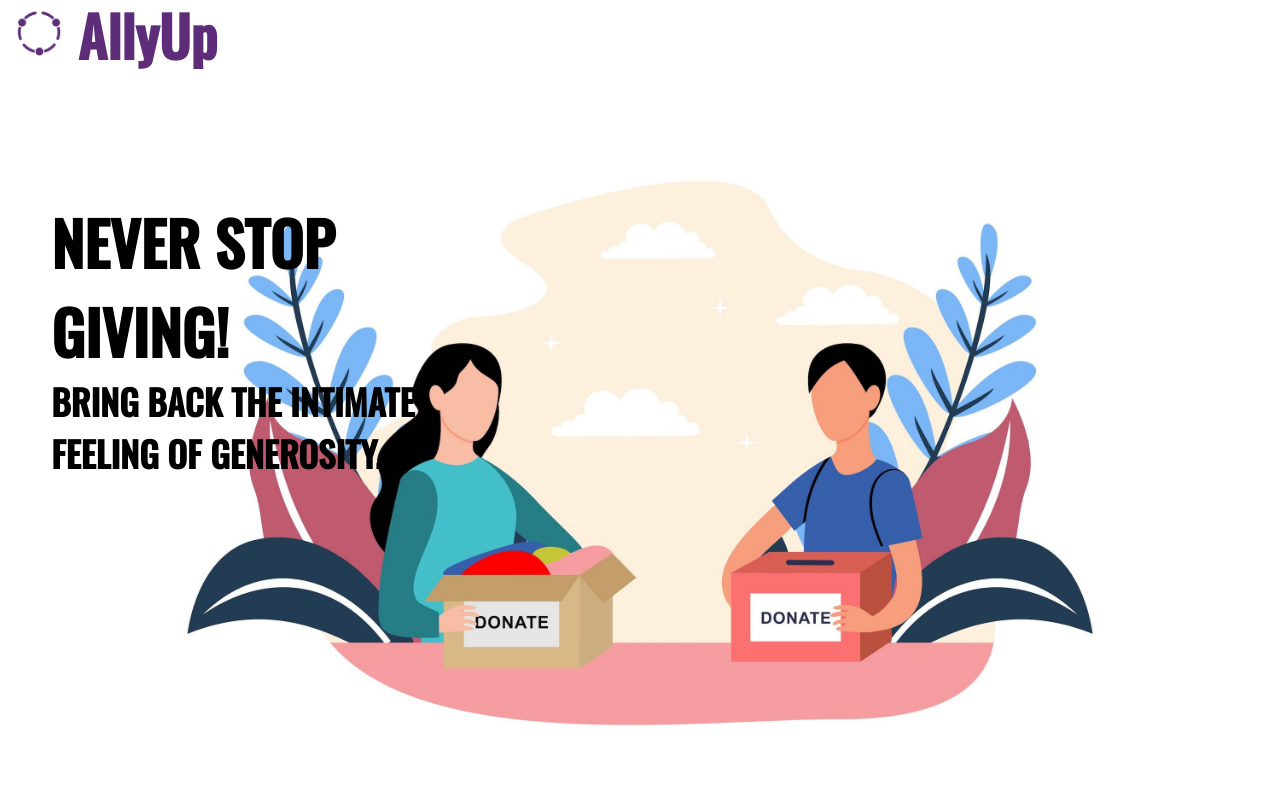
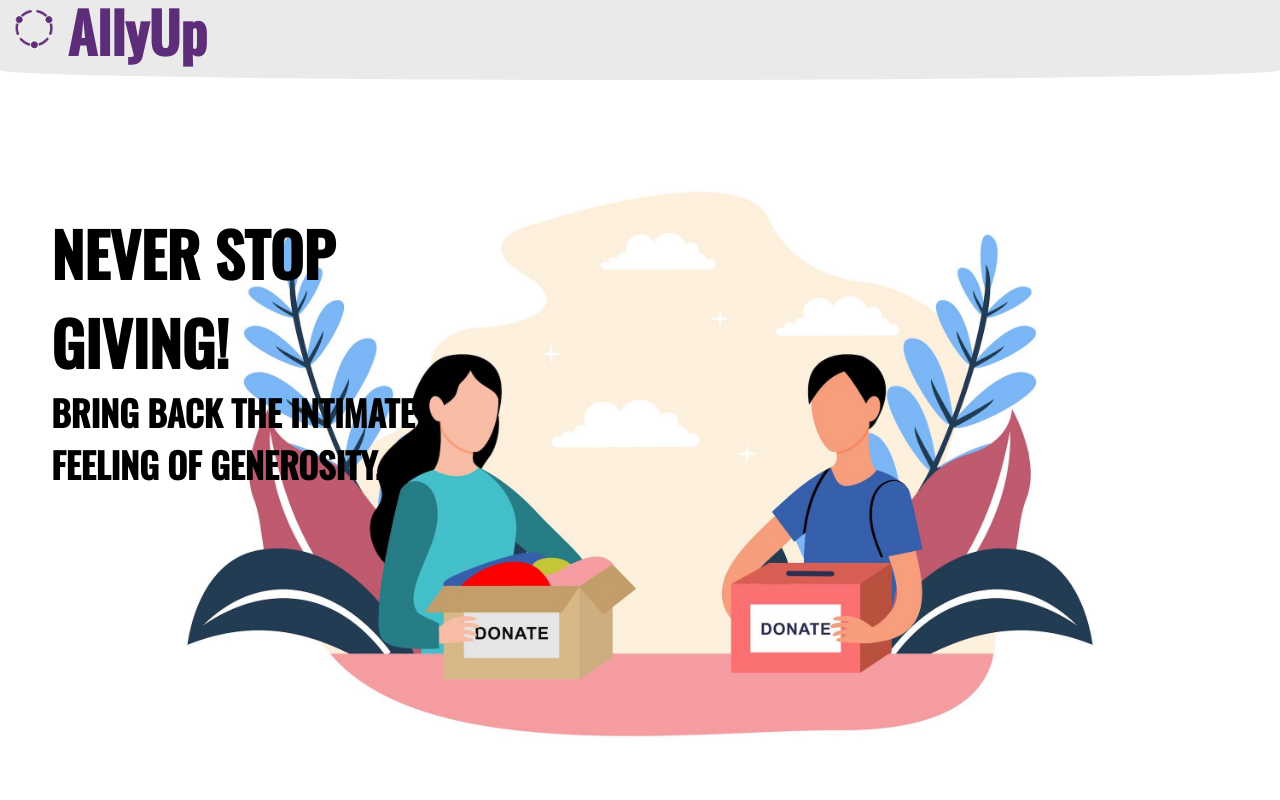
Before and after one commit to apcscap/allyup, a React (Create React App) app in the folder frontend-allyup/: page / in a window 1280 px wide. Shown: the top 800 px of the page. Built offline with nearby package versions, Linux system fonts and the light colour scheme.

Commit message:
nav bar round

```diff
--- a/frontend-allyup/src/Components/Landing/LandingPage.css
+++ b/frontend-allyup/src/Components/Landing/LandingPage.css
@@ -11,6 +11,23 @@
     /* position: fixed; */
     top: 0;
     z-index: 100;
+}
+
+.curve{
+    background-color:#eaeaea;
+    width:100%;
+    height:20px;
+    border-bottom-left-radius: 50% 50%;
+    border-bottom-right-radius: 50% 50%;
+    background: #eaeaea;
+    /* box-shadow: 0px 4px 4px 0px rgba(0,0,0,0.36); */
+}
+
+.box {
+    width: 100%;
+    height: 60px;
+    background: #eaeaea;
+    z-index: 10;
 }
 
 .banner-container {
--- a/frontend-allyup/src/Components/Landing/LandingPage.js
+++ b/frontend-allyup/src/Components/Landing/LandingPage.js
@@ -9,10 +9,11 @@ const Landing = ({isShelter, setIsShelter}) => {
 
     return (
         <div className="landing-container">
-            <div className="title">
+            <div className="title box">
                 <img id="logo" src={logo} alt="AllyUp logo"></img>
                 <h1 id="title-text">AllyUp</h1>
             </div>
+            <div class="curve"></div>
             <div class="banner-container" style={{backgroundImage: `url(${charityBanner})`}}>
                 <div class="lorem">
                     <h1>Never Stop Giving!</h1>
```
